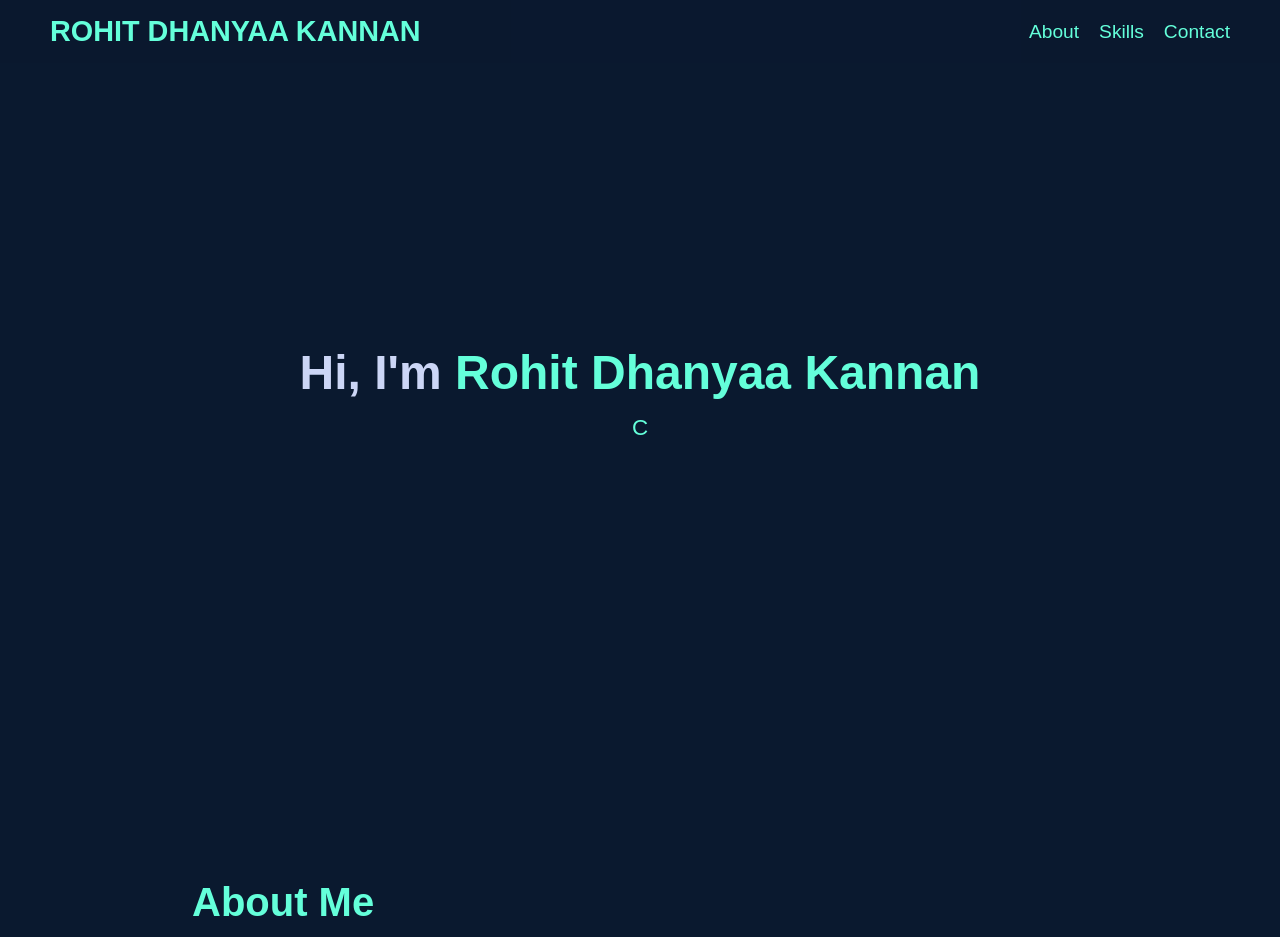
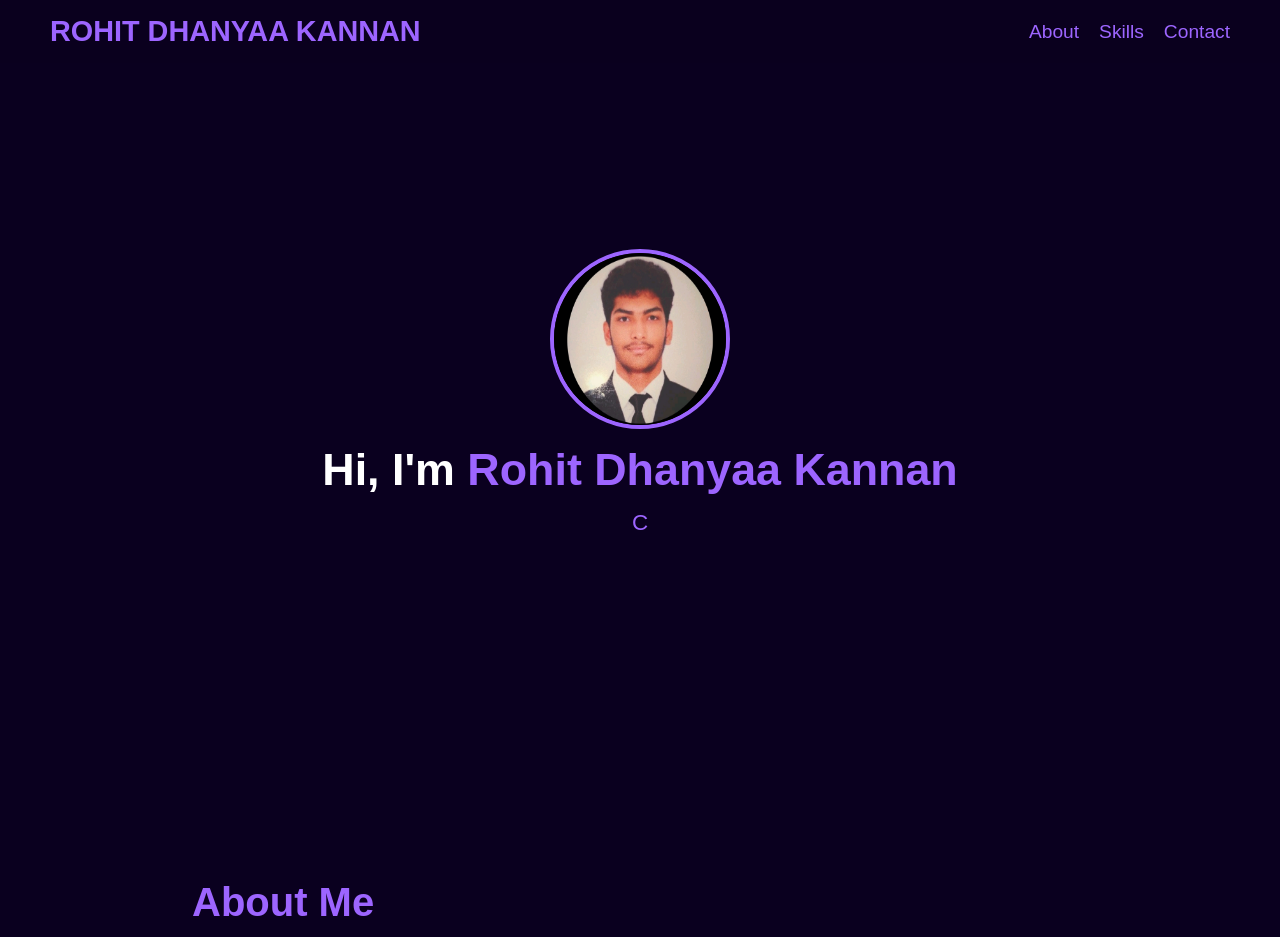
Before and after one commit to Rockey0999/Portfolio-demo, a plain HTML site: page index.html in a window 1280 px wide. Shown: the top 937 px of the page. Drawn offline with Linux system fonts and the light colour scheme.

Commit message:
Update index.html

```diff
--- a/index.html
+++ b/index.html
@@ -7,33 +7,34 @@
     <style>
         /* Reset and Global Styles */
         * { margin: 0; padding: 0; box-sizing: border-box; font-family: 'Arial', sans-serif; }
-        body { background: #0a192f; color: #ccd6f6; scroll-behavior: smooth; }
-        a { text-decoration: none; color: #64ffda; transition: 0.3s; }
+        body { background: #0a001f; color: #e0d8ff; scroll-behavior: smooth; }
+        a { text-decoration: none; color: #9d65ff; transition: 0.3s; }
         a:hover { color: #fff; }
 
         /* Navbar */
-        nav { position: fixed; width: 100%; padding: 15px 50px; background: rgba(10, 25, 47, 0.9); display: flex; justify-content: space-between; align-items: center; z-index: 1000; }
-        nav .logo { font-size: 1.8rem; font-weight: bold; color: #64ffda; }
+        nav { position: fixed; width: 100%; padding: 15px 50px; background: rgba(10, 0, 31, 0.9); display: flex; justify-content: space-between; align-items: center; z-index: 1000; }
+        nav .logo { font-size: 1.8rem; font-weight: bold; color: #9d65ff; }
         nav ul { list-style: none; display: flex; gap: 20px; }
         nav ul li { display: inline; font-size: 1.2rem; }
 
-        /* Landing Section */
-        .hero { display: flex; align-items: center; justify-content: center; height: 100vh; text-align: center; padding: 20px; }
-        .hero h1 { font-size: 3rem; }
-        .hero span { color: #64ffda; }
+        /* Hero Section */
+        .hero { display: flex; flex-direction: column; align-items: center; justify-content: center; height: 100vh; text-align: center; padding: 20px; }
+        .hero img { width: 180px; height: 180px; border-radius: 50%; border: 4px solid #9d65ff; margin-bottom: 15px; }
+        .hero h1 { font-size: 2.8rem; color: #fff; }
+        .hero span { color: #9d65ff; }
         .hero p { font-size: 1.4rem; margin: 15px 0; }
-        .typing { font-size: 1.6rem; color: #64ffda; }
+        .typing { font-size: 1.6rem; color: #9d65ff; }
 
         /* Sections */
         section { padding: 80px 15%; }
-        h2 { font-size: 2.5rem; margin-bottom: 15px; color: #64ffda; }
+        h2 { font-size: 2.5rem; margin-bottom: 15px; color: #9d65ff; }
 
         /* Skills */
         .skills { display: flex; flex-wrap: wrap; gap: 20px; }
-        .skill-box { background: #112240; padding: 15px; border-radius: 8px; font-size: 1.2rem; }
+        .skill-box { background: #18002e; padding: 15px; border-radius: 8px; font-size: 1.2rem; border: 1px solid #9d65ff; }
 
         /* Footer */
-        footer { text-align: center; padding: 20px; background: #112240; margin-top: 30px; }
+        footer { text-align: center; padding: 20px; background: #18002e; margin-top: 30px; }
     </style>
 </head>
 <body>
@@ -48,12 +49,11 @@
         </ul>
     </nav>
 
-    <!-- Landing Section -->
+    <!-- Hero Section -->
     <div class="hero">
-        <div>
-            <h1>Hi, I'm <span>Rohit Dhanyaa Kannan</span></h1>
-            <p class="typing"></p>
-        </div>
+        <img src="profile.jpg" alt="Rohit Dhanyaa Kannan">
+        <h1>Hi, I'm <span>Rohit Dhanyaa Kannan</span></h1>
+        <p class="typing"></p>
     </div>
 
     <!-- About Section -->
```
